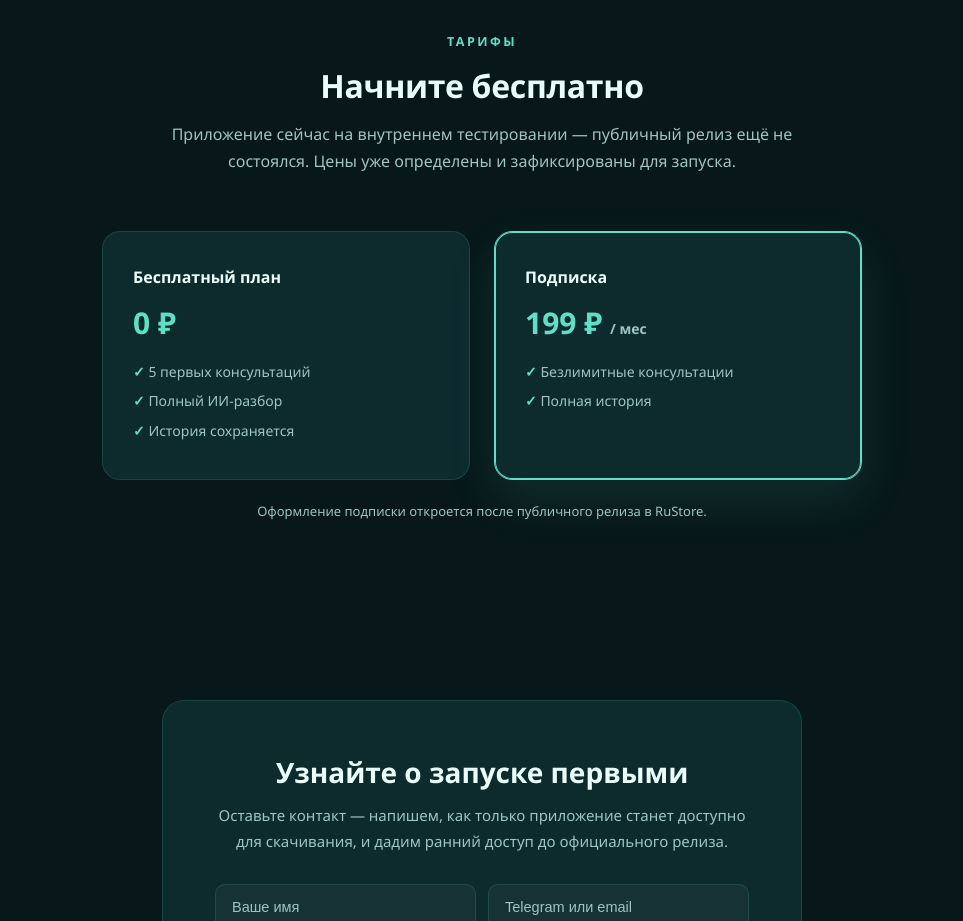
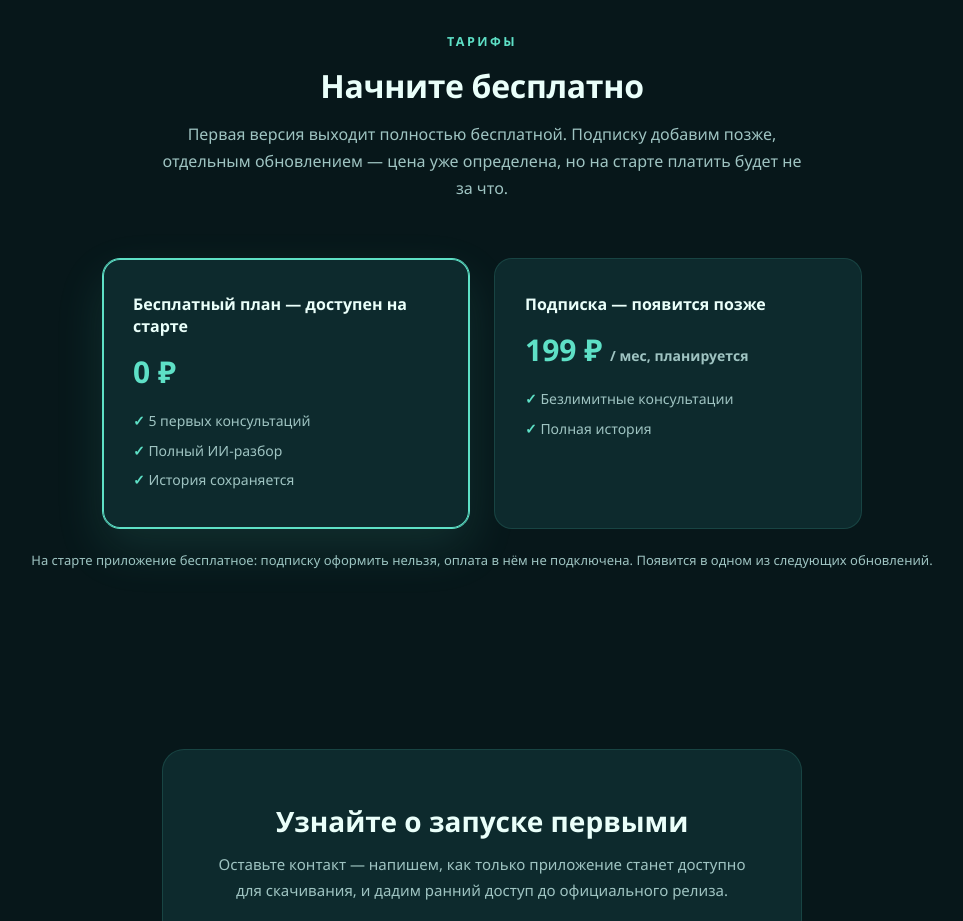
Before and after one commit to claudebot1972/claudebot1972.github.io, a plain HTML site: page index.html in a window 1280 px wide. Shown: the part 3920-4841 px from the top of the page, without its empty margins (158-1121 px from the left). Drawn offline with Linux system fonts and the light colour scheme.

Commit message:
Тарифы: первая версия выходит бесплатной, подписка помечена как планируемая
Аккаунт разработчика в RuStore оформлен на ИП, RuStore Pay для такого
аккаунта обязателен, а внешняя оплата недоступна. Первый релиз выходит
без монетизации, поэтому лендинг больше не подаёт подписку как доступную
на старте: подсвечен бесплатный план, у подписки явная пометка «появится
позже», примечание говорит прямо, что оплата в приложении не подключена.

Co-Authored-By: Claude Opus 5 <noreply@anthropic.com>

```diff
--- a/index.html
+++ b/index.html
@@ -317,21 +317,21 @@ footer a{color:var(--mint);text-decoration:none;font-weight:700}
     <div class="section-head">
       <div class="section-lbl">Тарифы</div>
       <h2>Начните бесплатно</h2>
-      <p>Приложение сейчас на внутреннем тестировании — публичный релиз ещё не состоялся. Цены уже определены и зафиксированы для запуска.</p>
+      <p>Первая версия выходит полностью бесплатной. Подписку добавим позже, отдельным обновлением — цена уже определена, но на старте платить будет не за что.</p>
     </div>
     <div class="price-grid">
-      <div class="price-card">
-        <h4>Бесплатный план</h4>
+      <div class="price-card hi">
+        <h4>Бесплатный план — доступен на старте</h4>
         <div class="amt">0 ₽</div>
         <ul><li>5 первых консультаций</li><li>Полный ИИ-разбор</li><li>История сохраняется</li></ul>
       </div>
-      <div class="price-card hi">
-        <h4>Подписка</h4>
-        <div class="amt">199 ₽ <span>/ мес</span></div>
+      <div class="price-card">
+        <h4>Подписка — появится позже</h4>
+        <div class="amt">199 ₽ <span>/ мес, планируется</span></div>
         <ul><li>Безлимитные консультации</li><li>Полная история</li></ul>
       </div>
     </div>
-    <p class="price-note">Оформление подписки откроется после публичного релиза в RuStore.</p>
+    <p class="price-note">На старте приложение бесплатное: подписку оформить нельзя, оплата в нём не подключена. Появится в одном из следующих обновлений.</p>
   </div>
 </section>
 
```
